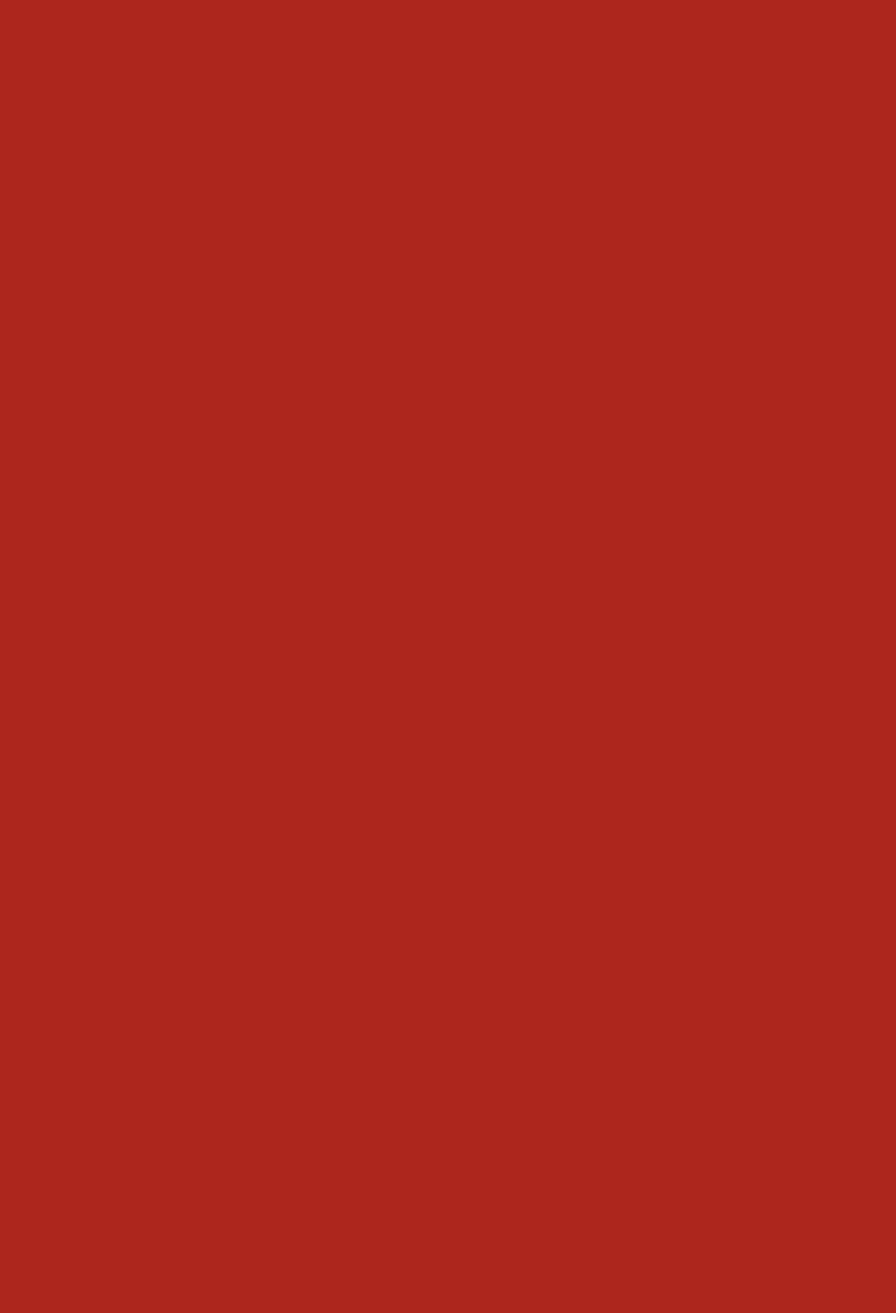
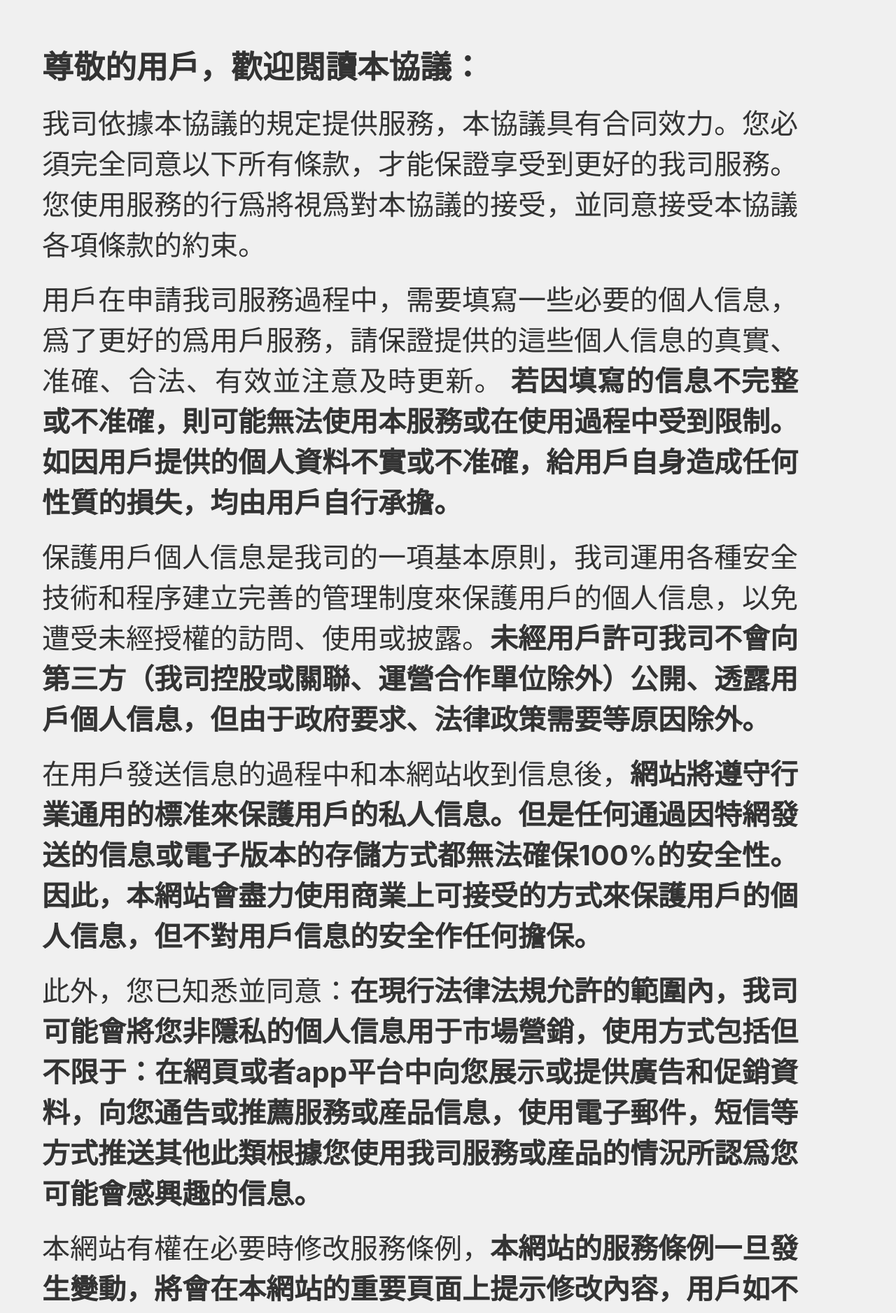
Before and after one commit to cansolve/divination, a Vue app: page /privacy in a window 1280 px wide. Before the commit this address had no page. Shown: the top 1877 px of the page at 70% size. Before the commit the page ends 800 px from the top, so only its background shows below. Built offline with nearby package versions, Linux system fonts and the light colour scheme.

Commit message:
3.0 tw版本

```diff
--- a/index.html
+++ b/index.html
@@ -19,7 +19,7 @@
 		<!-- 开启底部安全区适配 -->
 		<van-number-keyboard safe-area-inset-bottom />
 		<script
-			src="https://www.paypal.com/sdk/js?client-id=AdWNQTN5CMTvB6Yq8c8aqg-ffzvcyhSwsIVkOG4GqaohCNhXXV6cKCHJgqoXPXbMBmVmkaHx8vo-ighq&currency=HKD"
+			src="https://www.paypal.com/sdk/js?client-id=AdWNQTN5CMTvB6Yq8c8aqg-ffzvcyhSwsIVkOG4GqaohCNhXXV6cKCHJgqoXPXbMBmVmkaHx8vo-ighq&currency=USD"
 			crossorigin="anonymous"
 			async
 		></script>
--- a/package.json
+++ b/package.json
@@ -1,6 +1,6 @@
 {
   "name": "divination",
-  "version": "2.0.0",
+  "version": "3.0.0",
   "scripts": {
     "dev": "vite",
     "serve": "vite preview",
--- a/src/assets/style/style.scss
+++ b/src/assets/style/style.scss
@@ -788,3 +788,32 @@ p {
 .paypal-button.paypal-button-color-gold {
 	background: #ad261d !important;
 }
+.privacy {
+	margin-bottom: 20px;
+	font-size: 40px;
+	display: flex;
+	justify-content: center;
+	align-items: center;
+	.privacy__link {
+		color: rgb(248 230 132);
+		display: inline-block;
+	}
+	.van-checkbox__label {
+		color: #f3c596;
+	}
+}
+.privacy__wrap {
+	width: 100%;
+	max-width: 1200px;
+	padding: 60px;
+	box-sizing: border-box;
+
+	.tit {
+		font-size: 45px;
+	}
+	p {
+		margin: 20px 0;
+		font-size: 40px;
+		text-align: justify;
+	}
+}
--- a/src/components/PayPalButton.vue
+++ b/src/components/PayPalButton.vue
@@ -42,8 +42,8 @@
 						purchase_units: [
 							{
 								amount: {
-									currency_code: "HKD", // 设置为香港币
-									value: "99",
+									currency_code: "USD", // 设置为香港币
+									value: "12.21",
 								},
 							},
 						],
@@ -52,8 +52,8 @@
 							try {
 								// 调用 postOrderInfo，传递支付信息
 								const response = await postOrderInfo({
-									amount: "99",
-									currency: "HKD",
+									amount: "12.21",
+									currency: "USD",
 									uid: trackStore.trackData.uid,
 									landingType: trackStore.trackData.landingType,
 									channel: trackStore.trackData.channel,
@@ -64,7 +64,7 @@
 								// 确保 response.orderID 存在
 								if (response.code === 200) {
 									this.orderIdNum = response.data.orderID // 更新 orderIdNum
-									console.log("Order created:", this.orderIdNum)
+									// console.log("Order created:", this.orderIdNum)
 
 									// 返回 PayPal 订单 ID
 									return this.orderIdNum
--- a/src/data/userlist.json
+++ b/src/data/userlist.json
@@ -4,61 +4,61 @@
       "avatar": "img/1.jpeg",
       "name": "Alice***",
       "rating": 5,
-      "review": "算得真係好準，話我應該move on，放下過去，因為正緣即將出現，確實俾到我好多信心，覺得可以重新開始。"
+      "review": "真的算得很準耶，他跟我說我應該要放下過去，因為正緣快要出現了，真的給了我很多信心，讓我覺得可以重新開始了啦！"
     },
     {
       "avatar": "img/2.jpeg",
       "name": "TomHun***",
       "rating": 4,
-      "review": "算得唔錯，話我嘅正緣未出現，仲要再等等，呢個結果同我現實生活都好吻合，覺得幾有參考價值。"
+      "review": "算得不錯耶，他跟我說我的正緣還沒出現，可能還要再等等，這個結果跟我現實生活還蠻符合的，覺得挺有參考價值的啦！"
     },
     {
       "avatar": "img/3.jpeg",
       "name": "小明之***",
       "rating": 5,
-      "review": "話我同前任復合嘅機會唔大，確實應該重新出發，呢個分析同我現時嘅狀況幾吻合，值得參考。"
+      "review": "講得超準耶，正緣的外貌、性格跟職業都跟我心目中的理想型超符合，真的全都講中了，讓我更期待未來的發展啦！"
     },
     {
       "avatar": "img/4.jpeg",
       "name": "ChrisL***",
       "rating": 4,
-      "review": "講得好準，正緣嘅外貌、性格同職業都好切合我心目中嘅理想型，真係講中晒，令我更期待未來嘅發展。"
+      "review": "分析我跟前任復合的機會不大，他說我應該要放下過去，真的反映出我現在的感情狀況，覺得分析得還蠻到位的耶！"
     },
     {
       "avatar": "img/5.jpeg",
       "name": "Sophie***",
       "rating": 5,
-      "review": "分析我同前任復合嘅機會唔大，話我應該move on，確實反映咗我現時嘅感情狀況，覺得分析得幾到位。"
+      "review": "他說我的正緣會在工作場合出現，完全符合我的生活環境，同時也給了我很多信心，真的超準的耶！"
     },
     {
       "avatar": "img/6.jpeg",
       "name": "DavidY***",
       "rating": 4,
-      "review": "提到我嘅正緣會喺工作場合出現，完全切合我嘅生活環境，同時亦都俾到我好多信心，非常準確。"
+      "review": "對於正緣出現的時間預測，跟我一直以來的期望還蠻符合的，這點分析得還不錯，不過還需要再進一步驗證啦。"
     },
     {
       "avatar": "img/7.jpeg",
       "name": "麗莎先***",
       "rating": 5,
-      "review": "對於正緣出現嘅時間預測同我一直以嚟嘅期望幾吻合，呢點分析得幾好，但仲需要進一步驗證。"
+      "review": "這次算命真的很準耶，尤其是說我未來幾年會遇到正緣，這個預測真的讓我充滿了期待和信心啦！"
     },
     {
       "avatar": "img/8.jpeg",
       "name": "MarkTo***",
       "rating": 4,
-      "review": "呢次算命真係好準，尤其係話我未來幾年會遇到正緣，呢個預測真係俾到我好多期待同信心！"
+      "review": "算得不錯耶，他說我跟前任已經沒緣分了，應該放下過去，迎接新的感情生活，這個建議還蠻實在的啦！"
     },
     {
       "avatar": "img/9.jpeg",
       "name": "LindaH***",
       "rating": 5,
-      "review": "算得唔錯，話我同前任已經冇咗緣分，應該放低過去，迎接新嘅感情生活，呢個建議幾實在。"
+      "review": "正緣的描述非常詳細，不論是性格還是職業，都好像是特別為我設計的一樣，真的讓我充滿期待！"
     },
     {
       "avatar": "img/10.jpeg",
       "name": "幸福花***",
       "rating": 4,
-      "review": "正緣嘅描述非常詳細，無論係性格定係職業，都好似係專為我設計咁，真係俾到我好多期待！"
+      "review": "跟前任復合的機會不大，確實應該重新出發，這個分析跟我目前的狀況挺吻合的，值得參考。"
     }
   ]
 }
--- a/src/router/index.js
+++ b/src/router/index.js
@@ -11,6 +11,7 @@ import HomePage from "../views/Home.vue"
 import InfoPage from "../views/Info.vue"
 import DetailPage from "../views/Detail.vue"
 import PaymentPage from "../views/Payment.vue"
+import PrivacyPolicy from "@/views/PrivacyPolicy.vue"
 
 const routes = [
 	{
@@ -37,6 +38,11 @@ const routes = [
 		name: "paymentPage",
 		component: PaymentPage,
 	},
+	{
+		path: "/privacy",
+		name: "PrivacyPolicy",
+		component: PrivacyPolicy,
+	},
 ]
 
 const router = createRouter({
--- a/src/views/Info.vue
+++ b/src/views/Info.vue
@@ -53,6 +53,22 @@
 						破裂關係走向
 					</van-button>
 				</div>
+				<div class="privacy">
+					<van-checkbox
+						v-model="privacyChecked"
+						name="1"
+						checked-color="#f46825"
+						icon-size="20"
+						>我已閲讀並同意</van-checkbox
+					><a
+						href="privacy"
+						target="_blank"
+						rel="noopener noreferrer"
+						class="privacy__link"
+					>
+						《用户隱私協議》</a
+					>
+				</div>
 				<div v-if="!showFootBtn" class="submit__btn" @click="handleSubmit">
 					免費查看報告
 				</div>
@@ -85,6 +101,7 @@
 			const route = useRoute()
 			const dataStore = useDataStore()
 			const showFootBtn = ref(false)
+			const privacyChecked = ref(true)
 			//表单数据
 			const formData = ref({
 				gender: null,
@@ -116,7 +133,6 @@
 						formData.value.destinyType = "destiny_type_broken"
 					}
 				}
-				// console.log(formData.value.destinyType)
 				await nextTick()
 			}
 
@@ -127,6 +143,7 @@
 				lunarBirthday,
 				gregorianBirthday,
 				destinyType,
+				privacyChecked,
 			}) => {
 				const checks = [
 					{ condition: !gender, message: "請選擇性別" },
@@ -136,6 +153,7 @@
 						message: "請選擇出生日期",
 					},
 					{ condition: !destinyType, message: "請選擇您的需求" },
+					{ condition: !privacyChecked, message: "請同意用戶協議" },
 				]
 
 				for (const { condition, message } of checks) {
@@ -163,13 +181,17 @@
 			}
 			// 提交信息查看免费报告
 			const handleSubmit = async () => {
-				if (validate(formData.value)) {
+				if (
+					validate({
+						...formData.value,
+						privacyChecked: privacyChecked.value, // 手动添加 privacyChecked
+					})
+				) {
 					const rawFormData = toRaw(formData.value)
 					dataStore.setRawFormData(rawFormData)
 					dataStore.setTrackData({
 						...rawFormData,
 					})
-					// await postTrackInfo(dataStore.trackData)
 					router.push({
 						name: "detailPage",
 						query: route.query,
@@ -191,19 +213,6 @@
 				const fp = await FingerprintJS.load()
 				const result = await fp.get()
 				formData.value.uid = result.visitorId
-
-				// try {
-				// 	// 获取页面进入时间
-				// 	dataStore.setTrackData({
-				// 		action: "action_filling",
-				// 		actionTimestamp: entryTime.value,
-				// 	})
-				// 	// 发送 POST 请求
-				// 	await postTrackInfo(dataStore.trackData)
-				// 	// console.log(trackResponse)
-				// } catch (error) {
-				// 	console.error("Mounted hook 中发生错误:", error)
-				// }
 			})
 
 			// 组件销毁前移除滚动事件监听器
@@ -220,6 +229,7 @@
 				dataStore,
 				showFootBtn,
 				handleScrollToTop,
+				privacyChecked,
 			}
 		},
 	}
--- a/src/views/Payment.vue
+++ b/src/views/Payment.vue
@@ -16,10 +16,10 @@
 				</div>
 				<div class="pay__bd">
 					<div class="special__price" v-if="!countdownEnded">
-						特惠價格：HKD 99
+						特惠價格：USD 12.21
 					</div>
 					<div :class="{ through: !countdownEnded }" class="old__price">
-						測算原價：HKD 199
+						測算原價：USD 19.21
 					</div>
 				</div>
 				<van-divider>支付方式</van-divider>
@@ -200,7 +200,7 @@
 							actionTimestamp: entryTime.value,
 							action: "action_pay_enter",
 						})
-						console.log(trackStore.trackData)
+						// console.log(trackStore.trackData)
 						// 发送 POST 请求
 						await postTrackInfo(trackStore.trackData)
 						// 标记为已发送
--- /dev/null
+++ b/src/views/PrivacyPolicy.vue
@@ -0,0 +1,47 @@
+<template>
+	<div class="privacy__wrap">
+		<b class="tit">尊敬的用戶，歡迎閱讀本協議：</b>
+		<p>
+			我司依據本協議的規定提供服務，本協議具有合同效力。您必須完全同意以下所有條款，才能保證享受到更好的我司服務。您使用服務的行爲將視爲對本協議的接受，並同意接受本協議各項條款的約束。
+		</p>
+		<p>
+			用戶在申請我司服務過程中，需要填寫一些必要的個人信息，爲了更好的爲用戶服務，請保證提供的這些個人信息的真實、准確、合法、有效並注意及時更新。<b>
+				若因填寫的信息不完整或不准確，則可能無法使用本服務或在使用過程中受到限制。如因用戶提供的個人資料不實或不准確，給用戶自身造成任何性質的損失，均由用戶自行承擔。
+			</b>
+		</p>
+		<p>
+			保護用戶個人信息是我司的一項基本原則，我司運用各種安全技術和程序建立完善的管理制度來保護用戶的個人信息，以免遭受未經授權的訪問、使用或披露。<b
+				>未經用戶許可我司不會向第三方（我司控股或關聯、運營合作單位除外）公開、透露用戶個人信息，但由于政府要求、法律政策需要等原因除外。
+			</b>
+		</p>
+		<p>
+			在用戶發送信息的過程中和本網站收到信息後，<b
+				>網站將遵守行業通用的標准來保護用戶的私人信息。但是任何通過因特網發送的信息或電子版本的存儲方式都無法確保100%的安全性。因此，本網站會盡力使用商業上可接受的方式來保護用戶的個人信息，但不對用戶信息的安全作任何擔保。
+			</b>
+		</p>
+		<p>
+			此外，您已知悉並同意：<b
+				>在現行法律法規允許的範圍內，我司可能會將您非隱私的個人信息用于市場營銷，使用方式包括但不限于：在網頁或者app平台中向您展示或提供廣告和促銷資料，向您通告或推薦服務或産品信息，使用電子郵件，短信等方式推送其他此類根據您使用我司服務或産品的情況所認爲您可能會感興趣的信息。</b
+			>
+		</p>
+		<p>
+			本網站有權在必要時修改服務條例，<b>本網站的服務條例一旦發生變動，將會在本網站的重要頁面上提示修改內容，用戶如不同意新的修改內容，須立即停止使用本協議約定的服務，否則視爲用戶完全同意並接受新的修改內容。</b>根據客觀情況及經營方針的變化，本網站有中斷或停止服務的權利，用戶對此表示理解並完全認同。
+		</p>
+		<p>我司保留對本協議的最終解釋權。</p>
+	</div>
+</template>
+<script>
+	export default {
+		name: "PrivacyPolicy",
+		mounted() {
+			// 当组件挂载时，设置 body 的样式
+			document.body.style.backgroundColor = "#f0f0f0" // 设置背景色
+			document.body.style.color = "#333" // 设置字体颜色等样式
+		},
+		beforeUnmount() {
+			// 当组件卸载时，恢复 body 的默认样式
+			document.body.style.backgroundColor = "" // 恢复默认背景色
+			document.body.style.color = "" // 恢复默认字体颜色
+		},
+	}
+</script>
```
